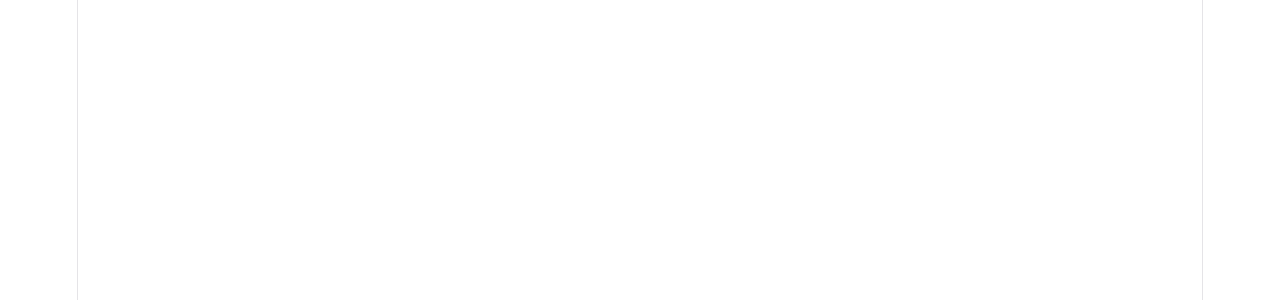
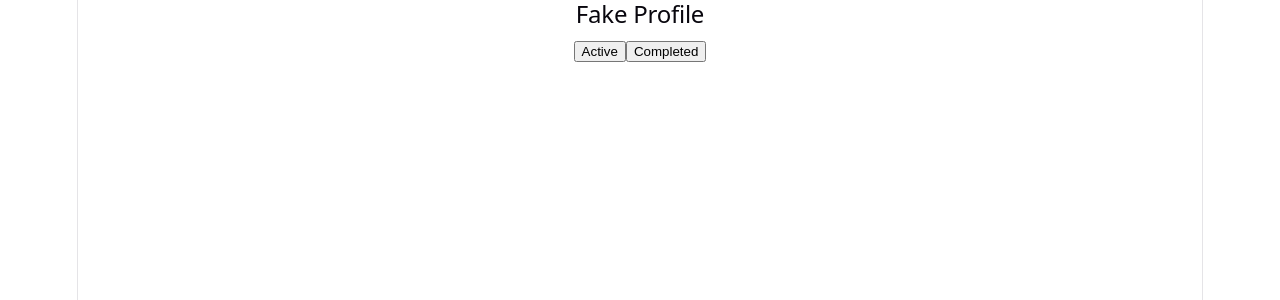
Before and after one commit to Freeuni-OOP/final-project-oop-final-project-tm, a React app in the folder frontend/: page /profile in a window 1280 px wide. Before the commit this address had no page. Shown: the top 300 px of the page. Built offline with nearby package versions, Linux system fonts and the light colour scheme; the HTML template or start-up script is replaced by a standard one.

Commit message:
Add services history

```diff
--- a/frontend/src/App.jsx
+++ b/frontend/src/App.jsx
@@ -2,6 +2,8 @@
 import { BrowserRouter as Router, Routes, Route } from 'react-router-dom';
 import FakeMainPage from './fakeMainPage';
 import SearchPage from './searchPage';
+import ProfilePage from './profilePage';
+import UserHiresPage from './userHiresPage';
 import './App.css';
 
 function App() {
@@ -10,6 +12,8 @@
             <Routes>
                 <Route path="/" element={<FakeMainPage />} />
                 <Route path="/search" element={<SearchPage />} />
+                <Route path="/profile" element={<ProfilePage />} />
+                <Route path="/profile/hires/:status" element={<UserHiresPage />} />
             </Routes>
         </Router>
     );
--- a/frontend/src/fakeMainPage.jsx
+++ b/frontend/src/fakeMainPage.jsx
@@ -1,14 +1,23 @@
 import React from 'react';
-import MiniSearch from './miniSearch';
+import { useNavigate } from 'react-router-dom';
 
 export default function FakeMainPage() {
+    const navigate = useNavigate();
+
     return (
-        <div
-            style={{ textAlign: 'right', marginRight: '30px'}}>
-            <div
-                style={{ display: 'inline-block', marginTop: '20px' }}>
-                <MiniSearch />
-            </div>
+        <div>
+
+            <button
+                onClick={() => navigate('/profile')}
+            >
+                Go to Profile
+            </button>
+
+            <button
+                onClick={() => navigate('/search')}
+            >
+                Go to Search
+            </button>
         </div>
     );
 }
--- /dev/null
+++ b/frontend/src/mockHiresData.js
@@ -0,0 +1,22 @@
+export const mockUserHires = [
+    { serviceId: 101, title: "Java & Spring Boot Mentorship", category: "Education", price: 150, status: "ACTIVE" },
+    { serviceId: 102, title: "React Component Development", category: "Development", price: 80, status: "COMPLETED" },
+    { serviceId: 103, title: "MySQL Database Design", category: "Development", price: 120, status: "ACTIVE" },
+    { serviceId: 104, title: "UI/UX Design in Figma", category: "Design", price: 200, status: "COMPLETED" },
+    { serviceId: 105, title: "Python Automation Scripts", category: "Development", price: 95, status: "ACTIVE" },
+    { serviceId: 106, title: "Intensive English Course", category: "Education", price: 300, status: "COMPLETED" },
+    { serviceId: 107, title: "Social Media Marketing", category: "Marketing", price: 180, status: "ACTIVE" },
+    { serviceId: 108, title: "Logo Design for Branding", category: "Design", price: 150, status: "COMPLETED" },
+    { serviceId: 109, title: "Node.js API Development", category: "Development", price: 220, status: "ACTIVE" },
+    { serviceId: 110, title: "Photo Editing (Photoshop)", category: "Design", price: 60, status: "COMPLETED" },
+    { serviceId: 111, title: "Linux Server Configuration", category: "Development", price: 140, status: "ACTIVE" },
+    { serviceId: 112, title: "Business Plan Creation", category: "Business", price: 250, status: "COMPLETED" },
+    { serviceId: 113, title: "SEO Optimization", category: "Marketing", price: 190, status: "ACTIVE" },
+    { serviceId: 114, title: "Video Editing for YouTube", category: "Design", price: 110, status: "COMPLETED" },
+    { serviceId: 115, title: "Docker Containerization", category: "Development", price: 175, status: "ACTIVE" },
+    { serviceId: 116, title: "Content Writing for Blog", category: "Marketing", price: 45, status: "COMPLETED" },
+    { serviceId: 117, title: "Financial Consulting", category: "Business", price: 300, status: "ACTIVE" },
+    { serviceId: 118, title: "German Conversation Practice", category: "Education", price: 70, status: "COMPLETED" },
+    { serviceId: 119, title: "Kubernetes Cluster Management", category: "Development", price: 400, status: "ACTIVE" },
+    { serviceId: 120, title: "Mobile App QA Testing", category: "Development", price: 130, status: "COMPLETED" }
+];
--- /dev/null
+++ b/frontend/src/profilePage.jsx
@@ -0,0 +1,20 @@
+import React from 'react';
+import { useNavigate } from 'react-router-dom';
+
+export default function profilePage() {
+    const navigate = useNavigate();
+
+    return (
+        <div>
+            <h2>Fake Profile</h2>
+            <div>
+                <button onClick={() => navigate('/profile/hires/current')}>
+                    Active
+                </button>
+                <button onClick={() => navigate('/profile/hires/past')}>
+                    Completed
+                </button>
+            </div>
+        </div>
+    );
+}
--- /dev/null
+++ b/frontend/src/userHiresPage.jsx
@@ -0,0 +1,53 @@
+import React, { useState, useEffect } from 'react';
+import { useParams, useNavigate } from 'react-router-dom';
+import { mockUserHires } from './mockHiresData';
+
+export default function userHiresPage() {
+    const { status } = useParams();
+    const navigate = useNavigate();
+    const [filteredListings, setFilteredListings] = useState([]);
+
+    useEffect(() => {
+        const listings = mockUserHires.filter(listing => {
+            if (status === 'current') {
+                return listing.status === 'ACTIVE';
+            } else if (status === 'past') {
+                return listing.status === 'COMPLETED';
+            }
+            return false;
+        });
+
+        setFilteredListings(listings);
+    }, [status]);
+
+    return (
+        <div>
+            <h2>{status === 'current' ? 'active services' : 'completed services'}</h2>
+
+            <div>
+                {filteredListings.length > 0 ? (
+                    filteredListings.map((listing) => (
+                        <div
+                            key={listing.serviceId}
+                            onClick={() => navigate(`/listing/${listing.serviceId}`)}
+                            style={{
+                                border: '1px solid #ccc',
+                                padding: '15px',
+                                borderRadius: '8px',
+                                cursor: 'pointer'
+                            }}
+                        >
+                            <h3>{listing.title}</h3>
+                            <p>price: {listing.price} $</p>
+                            <span style={{ color: listing.status === 'ACTIVE' ? 'green' : 'PURPLE' }}>
+                                status: {listing.status}
+                            </span>
+                        </div>
+                    ))
+                ) : (
+                    <p>empty</p>
+                )}
+            </div>
+        </div>
+    );
+}
```
Lines whose indentation alone changed are shown as unchanged.
